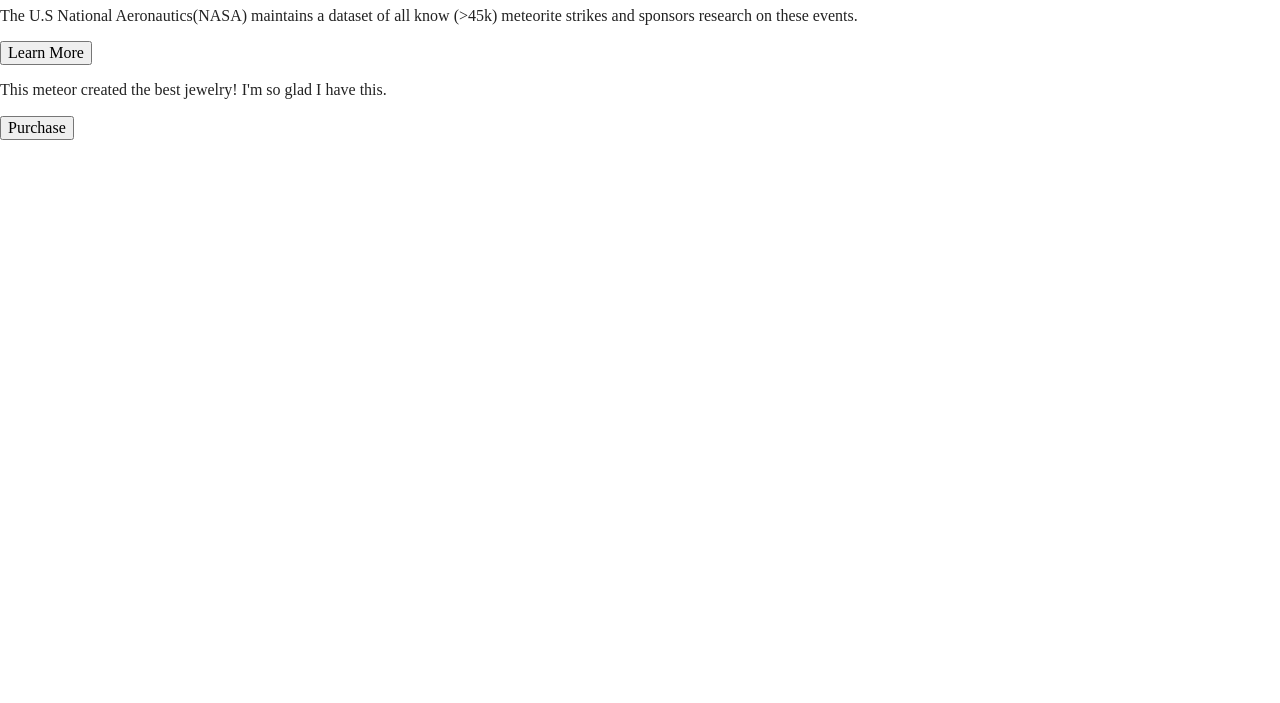
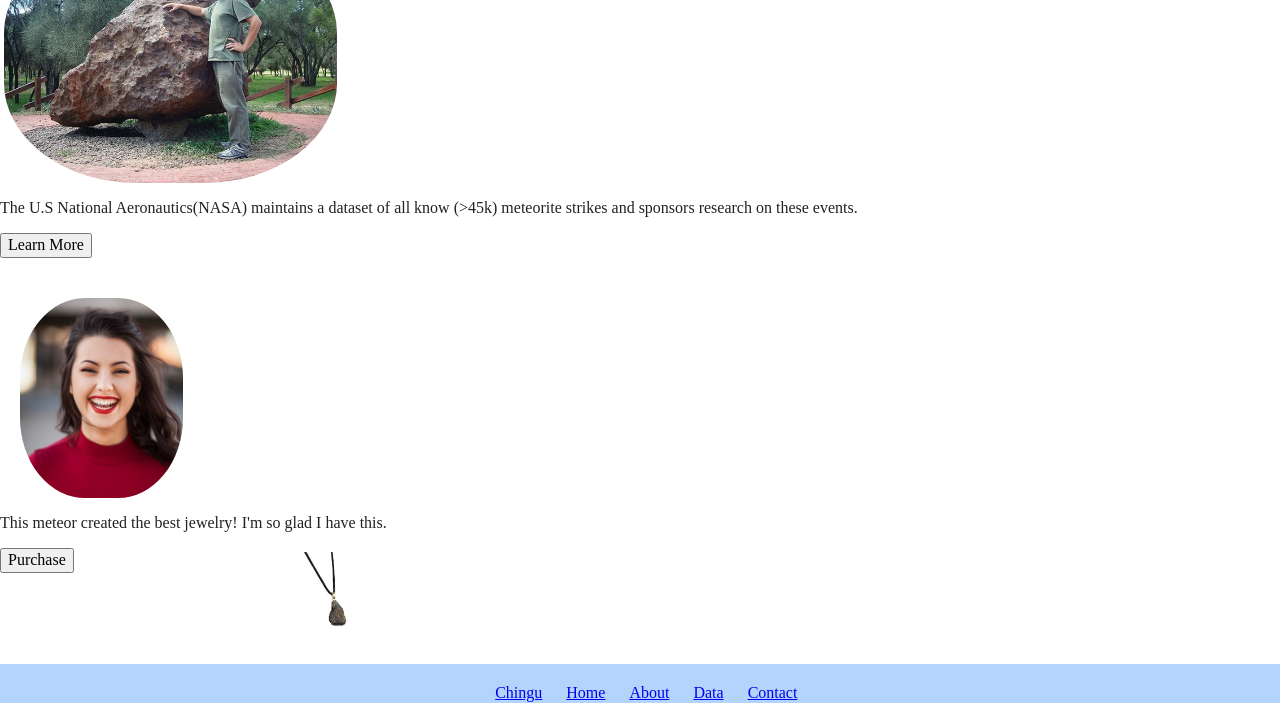
Before and after one commit to chingu-voyages/v45-tier1-team-08, a website built with Parcel: page AboutPage.html in a window 1280 px wide. Shown: the part 181-884 px from the top of the page. Before the commit the page ends 816 px from the top, so only its background shows below. Built offline with nearby package versions, Linux system fonts and the light colour scheme.

Commit message:
finished up the about page and added the footer

```diff
--- a/AboutPage.html
+++ b/AboutPage.html
@@ -40,9 +40,7 @@
     <main>
       <div class="title">
         <h1>About</h1>
-        <!-- The image of a meteor will be next to the paragraph, maybe we can have a couple
-        images to swipe through
-        -->
+        <img src="img/Meteor Pic2.webp" class="meteor" alt="">
         <p>
           The U.S National Aeronautics(NASA) maintains a dataset of all know
           (>45k) meteorite strikes and sponsors research on these events.
@@ -50,12 +48,25 @@
       </div>
       <button id="About-btn">Learn More</button>
 
-      <div class="">
+
+      <div>
+        <img src="img/portrait 1.jpg" class="portrait" alt="portrait of a women">
         <p>This meteor created the best jewelry! I'm so glad I have this.</p>
       </div>
+      <img src="img/New Meteor chain.jpg" class="meteorChain"alt="picture of a meteorite">
       <button id="Purchase">Purchase</button>
     </main>
-
+    <div class="footer-basic">
+      <footer>
+        <ul>
+          <li><a href="https://www.chingu.io/" target="_blank">Chingu</a></li>
+          <li><a href="index.html">Home</a></li>
+          <li><a href="aboutPage.html">About</a></li>
+          <li><a href="tablePage.html">Data</a></li>
+          <li><a href="contactPage.html">Contact</a></li>
+        </ul>
+      </footer>
+    </div>
     <script src="js/vendor/modernizr-3.11.2.min.js"></script>
     <script src="js/plugins.js"></script>
     <script src="js/main.js"></script>
--- a/css/main.css
+++ b/css/main.css
@@ -214,6 +214,72 @@
   clear: both;
 }
 
+
+
+
+
+/* ==========================================================================
+     Navbar
+   ========================================================================== */
+  .navbar li {
+    display: inline-flex;
+    margin-left: 50px;
+
+
+
+  }
+
+
+
+/* ==========================================================================
+      Images
+   ========================================================================== */
+    .meteor {
+      height: 250px;
+      margin-left: 4px;
+      border-radius: 40%;
+    }
+
+    .meteorChain {
+      height: 100px;
+      margin-left: 200px;
+
+  }
+
+  #Purchase {
+    float: left;
+
+  }
+
+.portrait {
+  height: 200px;
+  margin-top: 40px;
+  margin-left: 20px;
+  border-radius: 40%;
+}
+
+/* ==========================================================================
+     Footer
+   ========================================================================== */
+
+  .footer-basic {
+    position: sticky;
+    top: 100%;
+    padding-left: 34%;
+    background-color: #b3d4fc;
+
+
+}
+
+  .footer-basic li {
+   display: inline-flex;
+   padding-top: 20px;
+   margin-left: 20px;
+
+
+  }
+
+
 /* ==========================================================================
    EXAMPLE Media Queries for Responsive Design.
    These examples override the primary ('mobile first') styles.
```
Also changed, not shown: contactPage.html (+11 -1 lines), index.html (+1 -0 lines), tablePage.html (+11 -1 lines), img/Meteor Pic2.webp (added), img/New Meteor chain.jpg (added), img/portrait 1.jpg (added).
